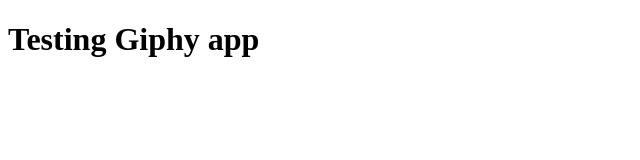
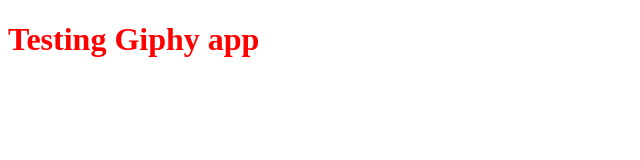
Before and after one commit to EmilPedersenDev/giphy-app, a website: page index.html in a window 1280 px wide. Shown: the whole page, without its empty margins (0-640 px from the left). Drawn offline with Linux system fonts and the light colour scheme.

Commit message:
testing sass

```diff
--- a/index.html
+++ b/index.html
@@ -5,6 +5,7 @@
   <meta charset="UTF-8">
   <meta http-equiv="X-UA-Compatible" content="IE=edge">
   <meta name="viewport" content="width=device-width, initial-scale=1.0">
+  <link rel="stylesheet" href="css/style.css">
   <title>Testing</title>
 </head>
 
--- /dev/null
+++ b/scss/style.scss
@@ -0,0 +1,3 @@
+h1 {
+  color: red;
+}
```
Also changed, not shown: package.json (+6 -2 lines), css/style.css (added), 2 other files.
